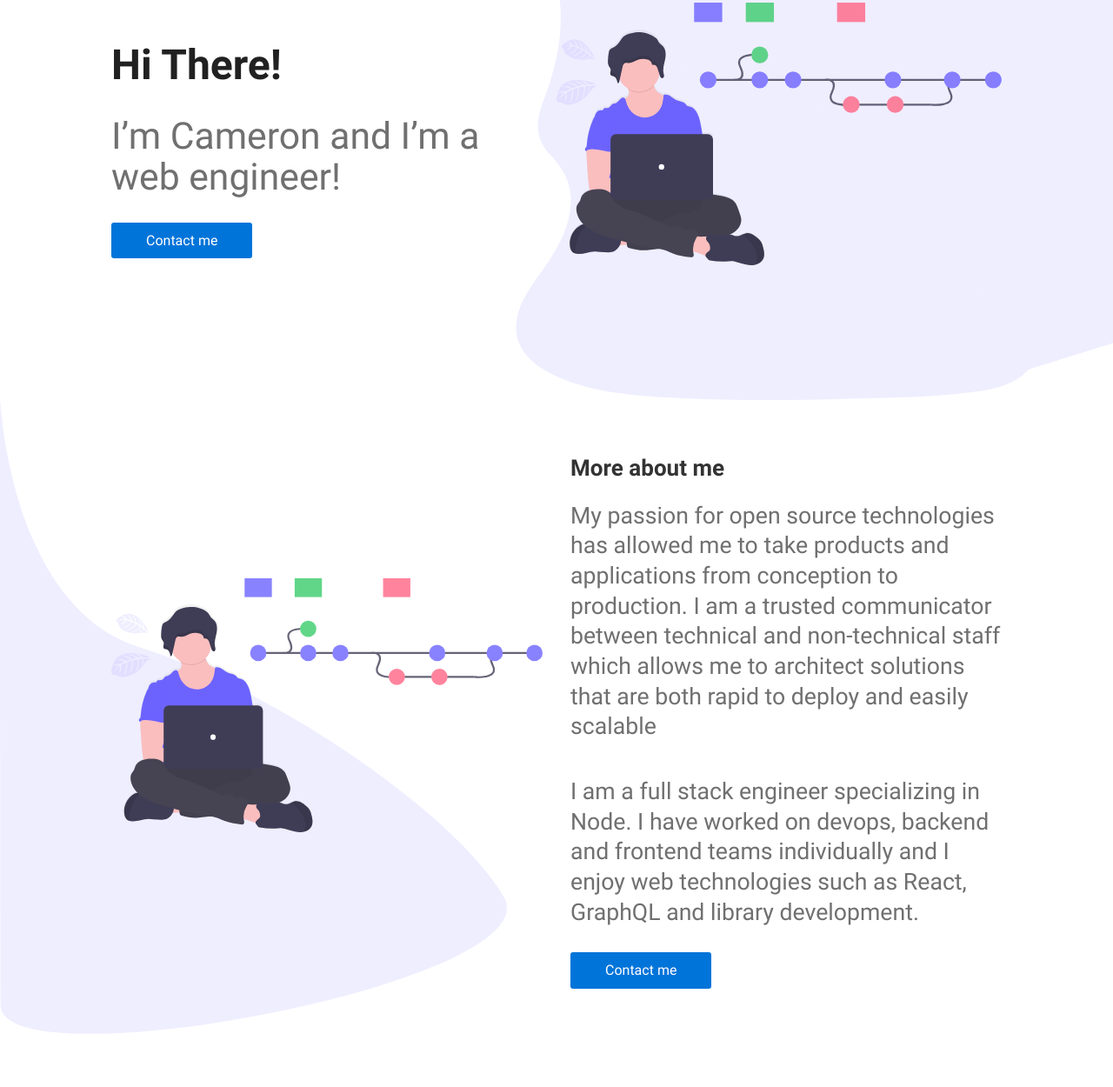
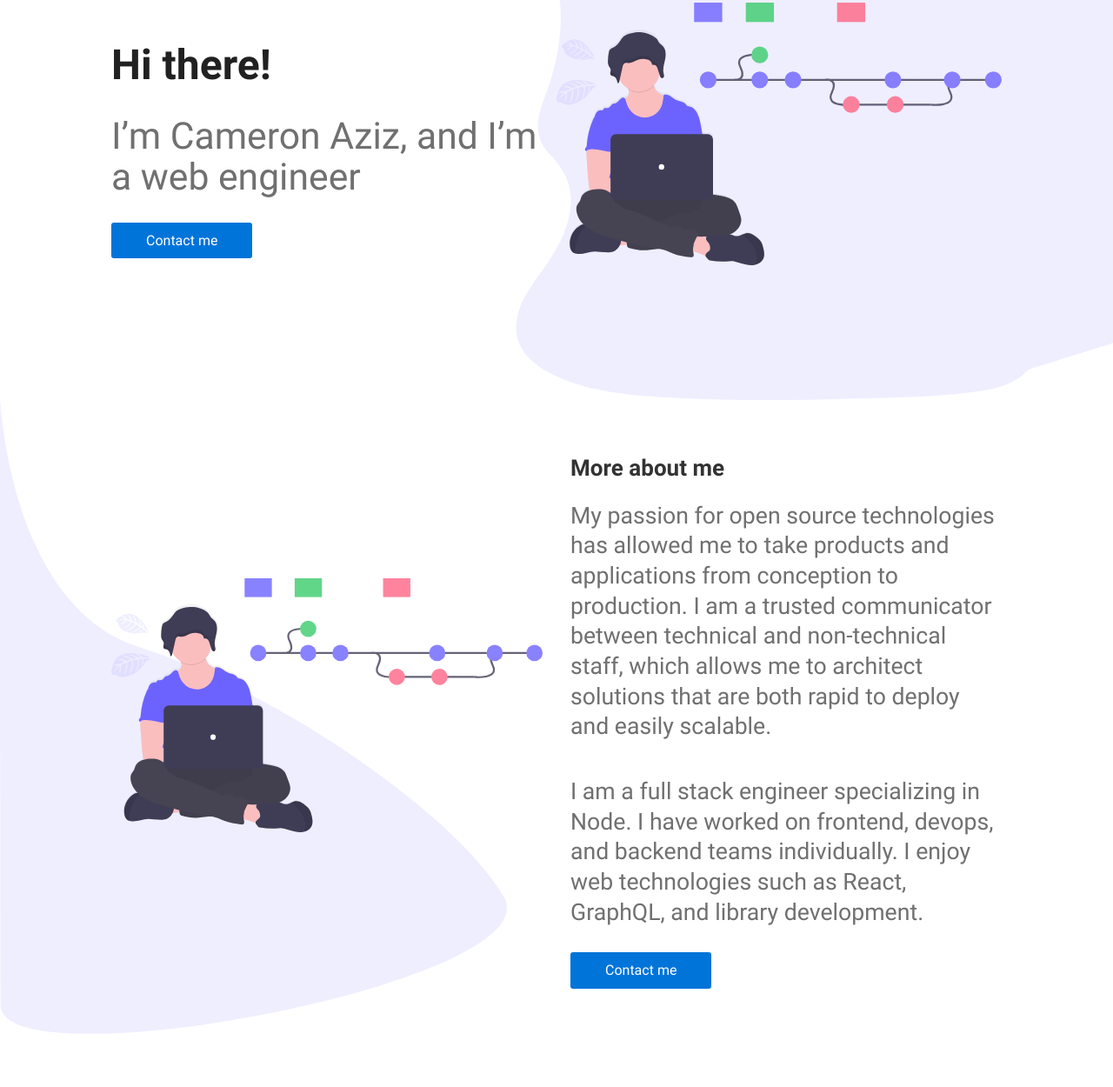
Before and after one commit to cameronaziz/cameronaziz-website, a Gatsby site: page / in a window 1280 px wide. Shown: the part 139-1389 px from the top of the page at 87% size. Built offline with nearby package versions, Linux system fonts and the light colour scheme; Gatsby itself is replaced by a stand-in of ours.

Commit message:
ashley changes :

```diff
--- a/package.json
+++ b/package.json
@@ -44,6 +44,7 @@
   "devDependencies": {
     "@types/react-anchor-link-smooth-scroll": "^1.0.0",
     "@types/styled-components": "^5.1.7",
+    "@types/yup": "^0.29.11",
     "@typescript-eslint/eslint-plugin": "^4.16.1",
     "@typescript-eslint/parser": "^4.16.1",
     "babel-eslint": "^9.0.0",
--- a/src/components/landing/Contact/ContactForm/index.jsx
+++ b/src/components/landing/Contact/ContactForm/index.tsx
@@ -1,4 +1,4 @@
-import React from 'react';
+import React, { FunctionComponent } from 'react';
 import axios from 'axios';
 import { Formik, Form, FastField, ErrorMessage } from 'formik';
 import Recaptcha from 'react-google-recaptcha';
@@ -6,7 +6,7 @@ import * as Yup from 'yup';
 import { Button, Input } from 'components/common';
 import { Error, Center, InputField } from './styles';
 
-export default () => (
+const ContactForm: FunctionComponent = () => (
   <Formik
     initialValues={{
       name: '',
@@ -115,3 +115,5 @@ export default () => (
     )}
   </Formik>
 );
+
+export default ContactForm;
--- a/src/components/landing/Contact/index.jsx
+++ b/src/components/landing/Contact/index.tsx
@@ -1,16 +1,17 @@
-import React from 'react';
+import React, { FunctionComponent } from 'react';
 import { Container } from 'components/common';
 import contact from 'assets/illustrations/contact.svg';
 import { Wrapper, Details, Thumbnail } from './styles';
 import ContactForm from './ContactForm';
 
-export const Contact = () => (
+export const Contact: FunctionComponent = () => (
   <Wrapper as={Container} id="contact">
+    <h2>Contact Me</h2>
     <Details>
       <ContactForm />
     </Details>
     <Thumbnail>
-      <img src={contact} alt="I’m Cameron and I’m an engineer!" />
+      <img src={contact} alt="I’m Cameron and I’m an engineer" />
     </Thumbnail>
   </Wrapper>
 );
--- a/src/components/landing/Intro/index.jsx
+++ b/src/components/landing/Intro/index.tsx
@@ -14,14 +14,14 @@ export const Intro = () => {
       <Header />
       <IntroWrapper as={Container}>
         <Details theme={theme}>
-          <h1>Hi There!</h1>
-          <h4>I’m Cameron and I’m a web engineer!</h4>
+          <h1>Hi there!</h1>
+          <h4>I’m Cameron Aziz, and I’m a web engineer</h4>
           <Button as={AnchorLink} href="#contact">
             Contact me
           </Button>
         </Details>
         <Thumbnail>
-          <img src={dev} alt="I’m Cameron and I’m a web engineer!" />
+          <img src={dev} alt="I’m Cameron and I’m a web engineer" />
         </Thumbnail>
       </IntroWrapper>
     </Wrapper>
--- a/src/components/landing/Skills/index.tsx
+++ b/src/components/landing/Skills/index.tsx
@@ -18,12 +18,13 @@ export const Skills: FunctionComponent = () => {
           <h2>More about me</h2>
           <p>
             My passion for open source technologies has allowed me to take products and applications from conception to
-            production. I am a trusted communicator between technical and non-technical staff which allows me to architect
-            solutions that are both rapid to deploy and easily scalable
+            production. I am a trusted communicator between technical and non-technical staff, which allows me to architect
+            solutions that are both rapid to deploy and easily scalable.
           </p>
           <p>
             I am a full stack engineer specializing in Node.
-            I have worked on devops, backend and frontend teams individually and I enjoy web technologies such as React, GraphQL and library development.
+            I have worked on frontend, devops, and backend teams individually.
+            I enjoy web technologies such as React, GraphQL, and library development.
           </p>
           <Button as={AnchorLink} href="#contact">
             Contact me
```
Also changed, not shown: src/components/landing/Contact/styles.ts (renamed from src/components/landing/Contact/styles.js), src/components/landing/Intro/styles.ts (renamed from src/components/landing/Intro/styles.js), 1 other file.
